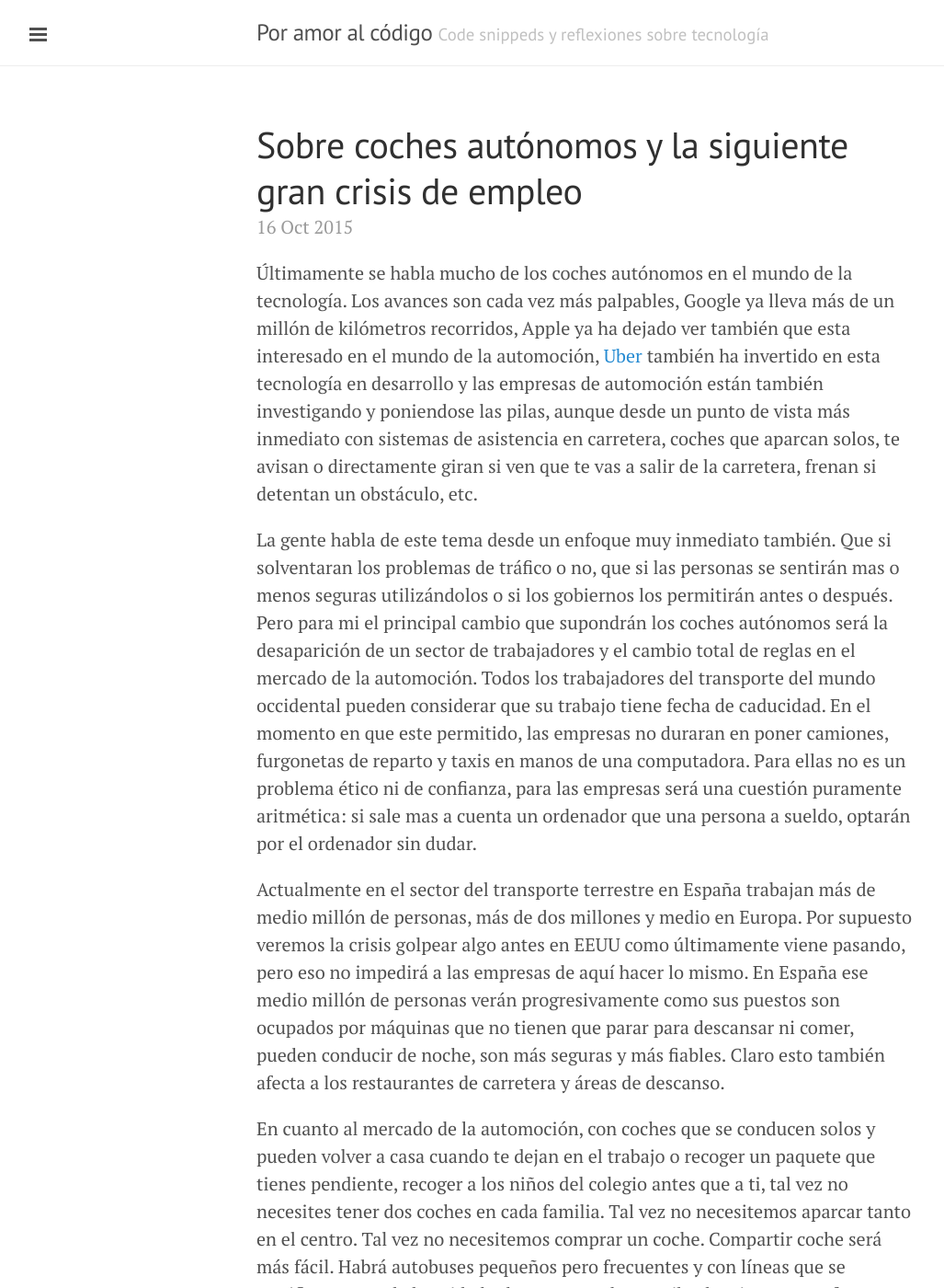
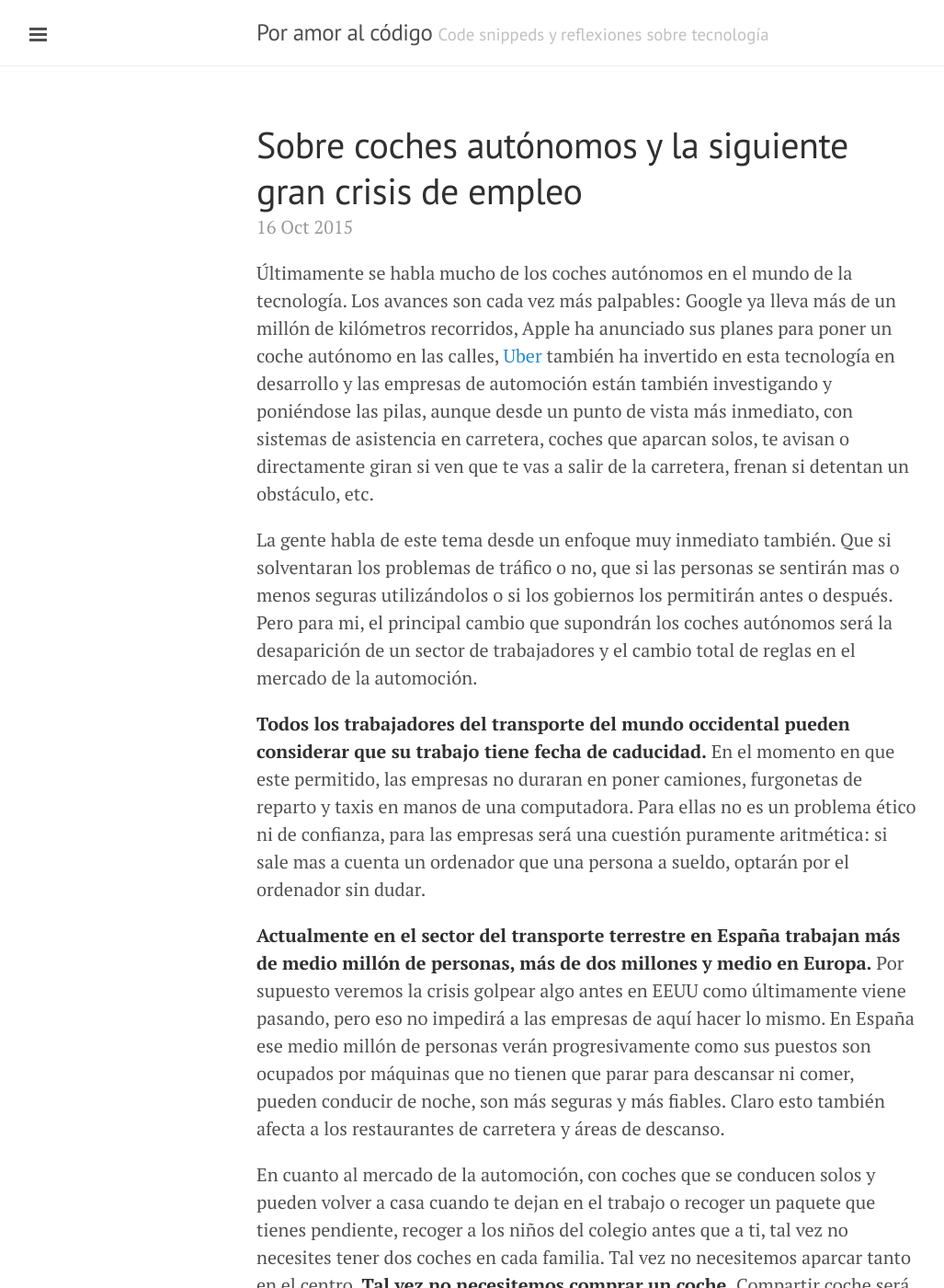
Before and after one commit to juanmirod/juanmirod.github.io, a Jekyll site: the page built from _posts/2015-10-16-sobre-coches-aut-nomos-y-la-siguiente-gran-crisis-de-empleo.markdown, in a window 1280 px wide and 1400 px high. Shown: the whole window at 92% size, without its empty margins (1-1028 px from the left). Built offline with Jekyll 4.4.1, drawn with Linux system fonts in a browser that asks for light colours; some of the changed text lies outside the part shown.

Commit message:
Post update: Sobre coches autónomos y la siguiente gran crisis de empleo

```diff
--- a/_posts/2015-10-16-sobre-coches-aut-nomos-y-la-siguiente-gran-crisis-de-empleo.markdown
+++ b/_posts/2015-10-16-sobre-coches-aut-nomos-y-la-siguiente-gran-crisis-de-empleo.markdown
@@ -3,16 +3,18 @@ published: true
 title: Sobre coches autónomos y la siguiente gran crisis de empleo
 layout: post
 ---
-Últimamente se habla mucho de los coches autónomos en el mundo de la tecnología. Los avances son cada vez más palpables, Google ya lleva más de un millón de kilómetros recorridos, Apple ya ha dejado ver también que esta interesado en el mundo de la automoción, [Uber](http://www.theguardian.com/technology/2015/feb/03/are-driverless-cars-the-future-of-uber) también ha invertido en esta tecnología en desarrollo y las empresas de automoción están también investigando y poniendose las pilas, aunque desde un punto de vista más inmediato con sistemas de asistencia en carretera, coches que aparcan solos, te avisan o directamente giran si ven que te vas a salir de la carretera, frenan si detentan un obstáculo, etc.
+Últimamente se habla mucho de los coches autónomos en el mundo de la tecnología. Los avances son cada vez más palpables: Google ya lleva más de un millón de kilómetros recorridos, Apple ha anunciado sus planes para poner un coche autónomo en las calles, [Uber](http://www.theguardian.com/technology/2015/feb/03/are-driverless-cars-the-future-of-uber) también ha invertido en esta tecnología en desarrollo y las empresas de automoción están también investigando y poniéndose las pilas, aunque desde un punto de vista más inmediato, con sistemas de asistencia en carretera, coches que aparcan solos, te avisan o directamente giran si ven que te vas a salir de la carretera, frenan si detentan un obstáculo, etc.
 
-La gente habla de este tema desde un enfoque muy inmediato también. Que si solventaran los problemas de tráfico o no, que si las personas se sentirán mas o menos seguras utilizándolos o si los gobiernos los permitirán antes o después. Pero para mi el principal cambio que supondrán los coches autónomos será la desaparición de un sector de trabajadores y el cambio total de reglas en el mercado de la automoción. Todos los trabajadores del transporte del mundo occidental pueden considerar que su trabajo tiene fecha de caducidad. En el momento en que este permitido, las empresas no duraran en poner camiones, furgonetas de reparto y taxis en manos de una computadora. Para ellas no es un problema ético ni de confianza, para las empresas será una cuestión puramente aritmética: si sale mas a cuenta un ordenador que una persona a sueldo, optarán por el ordenador sin dudar.
+La gente habla de este tema desde un enfoque muy inmediato también. Que si solventaran los problemas de tráfico o no, que si las personas se sentirán mas o menos seguras utilizándolos o si los gobiernos los permitirán antes o después. Pero para mi, el principal cambio que supondrán los coches autónomos será la desaparición de un sector de trabajadores y el cambio total de reglas en el mercado de la automoción.
 
-Actualmente en el sector del transporte terrestre en España trabajan más de medio millón de personas, más de dos millones y medio en Europa. Por supuesto veremos la crisis golpear algo antes en EEUU como últimamente viene pasando, pero eso no impedirá a las empresas de aquí hacer lo mismo. En España ese medio millón de personas verán progresivamente como sus puestos son ocupados por máquinas que no tienen que parar para descansar ni comer, pueden conducir de noche, son más seguras y más fiables. Claro esto también afecta a los restaurantes de carretera y áreas de descanso.
+**Todos los trabajadores del transporte del mundo occidental pueden considerar que su trabajo tiene fecha de caducidad.** En el momento en que este permitido, las empresas no duraran en poner camiones, furgonetas de reparto y taxis en manos de una computadora. Para ellas no es un problema ético ni de confianza, para las empresas será una cuestión puramente aritmética: si sale mas a cuenta un ordenador que una persona a sueldo, optarán por el ordenador sin dudar.
 
-En cuanto al mercado de la automoción, con coches que se conducen solos y pueden volver a casa cuando te dejan en el trabajo o recoger un paquete que tienes pendiente, recoger a los niños del colegio antes que a ti, tal vez no necesites tener dos coches en cada familia. Tal vez no necesitemos aparcar tanto en el centro. Tal vez no necesitemos comprar un coche. Compartir coche será más fácil. Habrá autobuses pequeños pero frecuentes y con líneas que se ramifican por toda la cuidad. Uber, como enlazo arriba, ha visto que su futuro tiene que pasar por los coches autónomos. Imagina una flota de taxis autónomos que están repartidos y sincronizados de forma inteligente por la ciudad, sin centenares de taxistas tratando de coger una carrera buena en los aeropuertos mientras en las calles del centro no encuentras ninguno. Un taxi cuando quieres y donde quieres sin costes extra de desplazamiento ni bufidos porque vas sólo 3 manzanas más allá ni costes mínimos desorbitados.
+**Actualmente en el sector del transporte terrestre en España trabajan más de medio millón de personas, más de dos millones y medio en Europa.** Por supuesto veremos la crisis golpear algo antes en EEUU como últimamente viene pasando, pero eso no impedirá a las empresas de aquí hacer lo mismo. En España ese medio millón de personas verán progresivamente como sus puestos son ocupados por máquinas que no tienen que parar para descansar ni comer, pueden conducir de noche, son más seguras y más fiables. Claro esto también afecta a los restaurantes de carretera y áreas de descanso.
 
-Conforme los coches autónomos se conviertan en la norma, las carreteras podrán gestionarse de forma más eficiente, con coches que toman rutas alternativas antes de que se formen atascos, información en tiempo real del estado de las carreteras y sistemas de reparación también autónomos. No serán necesarios los controles de velocidad, ni los peajes, ni los controles de alcoholemia, ni las preocupaciones por si algún borracho se te cruzará en la carretera por que viajas tarde o temprano.
+En cuanto al mercado de la automoción, con coches que se conducen solos y pueden volver a casa cuando te dejan en el trabajo o recoger un paquete que tienes pendiente, recoger a los niños del colegio antes que a ti, tal vez no necesites tener dos coches en cada familia. Tal vez no necesitemos aparcar tanto en el centro. **Tal vez no necesitemos comprar un coche.** Compartir coche será más fácil. Habrá autobuses pequeños pero frecuentes y con líneas que se ramifican por toda la cuidad. Uber, como enlazo arriba, ha visto que su futuro tiene que pasar por los coches autónomos. Imagina una flota de taxis autónomos que están repartidos y sincronizados de forma inteligente por la ciudad, sin centenares de taxistas tratando de coger una carrera buena en los aeropuertos mientras en las calles del centro no encuentras ninguno. Un taxi cuando quieres y donde quieres sin costes extra de desplazamiento ni bufidos porque vas sólo 3 manzanas más allá ni costes mínimos desorbitados.
 
-Que los coches se conduzcan solos no es sólo una comodidad que hará que todo siga igual pero sin que tengamos que sacarnos el carnet de conducir, poco a poco cambiará la sociedad, seguro que afectando a otros muchos ámbitos que no se me han ocurrido a mi.
+Conforme los coches autónomos se conviertan en la norma, las carreteras podrán gestionarse de forma más eficiente, con coches que toman rutas alternativas antes de que se formen atascos, información en tiempo real del estado de las carreteras y sistemas de reparación también autónomos. **No serán necesarios los controles de velocidad, ni los peajes, ni los controles de alcoholemia,** ni las preocupaciones por si algún borracho se te cruzará en la carretera por que viajas tarde o temprano.
+
+Que los coches se conduzcan solos no es sólo una comodidad que hará que todo siga igual pero sin que tengamos que sacarnos el carné de conducir. Poco a poco cambiará la sociedad, seguro que afectando a otros muchos ámbitos que no se me han ocurrido a mi.
 
 ¿Se te ocurren otras formas de aprovechar los coches autónomos en el futuro? ¿Crees que estoy totalmente equivocado? [Este post está alojado en github](https://github.com/juanmirod/juanmirod.github.io/blob/master/_posts/2015-10-16-sobre-coches-aut-nomos-y-la-siguiente-gran-crisis-de-empleo.markdown), puedes contribuir con tus comentarios, correcciones y modificaciones sobre el artículo. ¡Gracias por colaborar!
```
